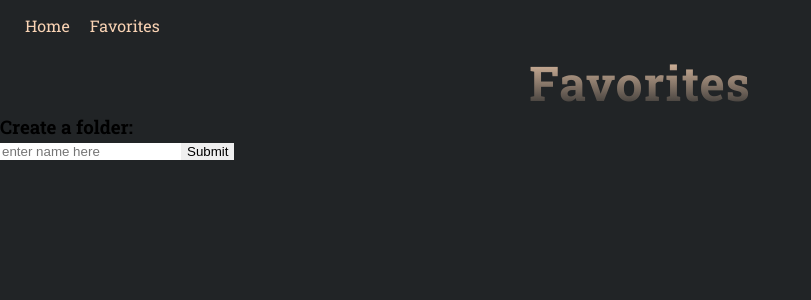
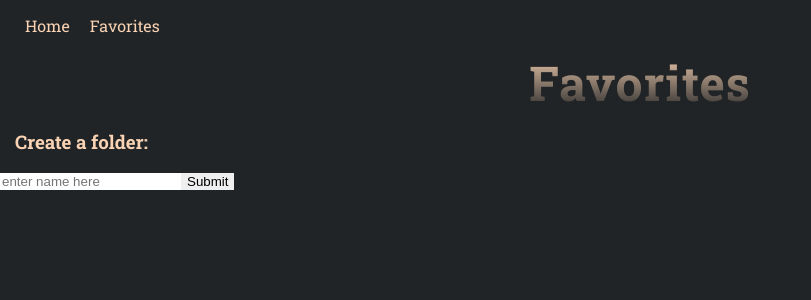
Before and after one commit to dhruvarayasam/movie-site, a React (Create React App) app: page /favorites in a window 1280 px wide. Shown: the top 300 px of the page, without its empty margins (0-811 px from the left). Built offline with nearby package versions, Linux system fonts and the light colour scheme.

Commit message:
add folder form (rudimentary) finished

```diff
--- a/src/App.css
+++ b/src/App.css
@@ -265,6 +265,7 @@ nav {
 
 .all-lists {
   display:flex;
+  padding-top:20px;
 }
 
 .lists {
--- a/src/components/CreateListForm.js
+++ b/src/components/CreateListForm.js
@@ -20,11 +20,11 @@ export default function CreateListForm() {
 
             setFavoritesList({ ...favoritesList, ...objToAdd })
 
+        } else {
+
             console.log(favoritesList)
 
-        } else {
-
-            throw new Error('list already exists')
+            alert('folder already exists, try again')
 
         }
 
@@ -32,7 +32,7 @@ export default function CreateListForm() {
 
     return (
         <div>
-            <h3>Create a folder: </h3>
+            <h3 className="lists">Create a folder: </h3>
             <form onSubmit={addFolder}>
                 <input
                     type="text"
--- a/src/components/FavoritesPage.js
+++ b/src/components/FavoritesPage.js
@@ -118,8 +118,8 @@ export default function FavoritesPage() {
             <center>
                 <h1>Favorites</h1>
             </center>
+            <CreateListForm />
             <div className="all-lists">
-                <CreateListForm />
                 {
                 Object.entries(favoritesList).map((collection) => {
                     const folderName = collection[0]
```
